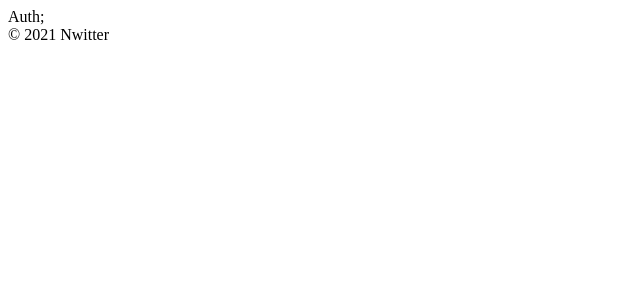
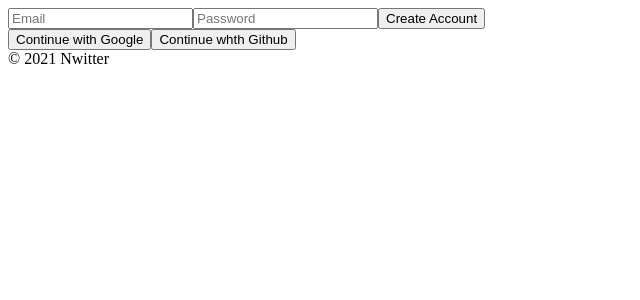
Before and after one commit to yezlee/nwitter, a React (Create React App) app: page /#/ in a window 1280 px wide. Shown: the top 300 px of the page, without its empty margins (0-640 px from the left). Built offline with nearby package versions, Linux system fonts and the light colour scheme; no server answers.

Commit message:
Login form part one / Creating account

```diff
--- a/src/components/App.js
+++ b/src/components/App.js
@@ -3,12 +3,12 @@ import AppRouter from "components/Router";
 import { authService } from "fbase";
 
 function App() {
-  console.log(authService.currentUser); // 지금은 이걸 하면 nul로 나와. 당연히 현재유저가 없으니까. 그래서 이걸 아래 useState에 넣어주는거지
+  console.log(authService.currentUser); // 지금은 이걸 하면 null 로 나와. 당연히 현재유저가 없으니까. 그래서 이걸 아래 useState에 넣어주는거지
   const [isLoggedin, setIsLoggedIn] = useState(authService.currentUser); // 이러면 유저가 로그인을 했는지 안했는지 알수있지.
 
   return (
     <>
-      <AppRouter isLoggedin={isLoggedin} />;
+      <AppRouter isLoggedin={isLoggedin} />
       <footer>&copy; {new Date().getFullYear()} Nwitter </footer>
     </>
   );
--- a/src/routes/Auth.js
+++ b/src/routes/Auth.js
@@ -1,5 +1,85 @@
-import React from "react";
+import { authService } from "fbase";
+import React, { useState } from "react";
 
-const Auth = () => <span>Auth</span>;
+const Auth = () => {
+  const [email, setEmail] = useState("");
+  const [password, setPassword] = useState("");
+  const [newAccount, setNewAccount] = useState(true);
+
+  const onChange = (event) => {
+    // onChange를 아래 돔에 줬잖아. 그래서 뭔가 바뀔때마다 onChange가 실행됨.
+    // 그때마다 event.target.name이 email인지 password인지 확인해서 setEmail or setPassword해주는거지!
+
+    // here EVENT means "What is just happened?" What happened is the input has changed.
+    // Event has a lot of information, one of them is target which is what was the change?
+
+    // Everytime I change the input, the state changes too.
+
+    // console.log(event.target.name);
+    // console.log(event.target.value);
+    const {
+      target: { name, value },
+    } = event;
+    if (name === "email") {
+      setEmail(value);
+    } else if (name === "password") {
+      setPassword(value);
+    }
+    // 이렇게 하는 이유는 onChange를 두개 만들기 싫어서. - 이메일,패스워드 둘다 만들기 싫어서
+  };
+
+  const onSubmit = async (event) => {
+    event.preventDefault(); // -> It means, let me handle that.
+    // 이걸 하는 이유는, Everytime submit a form using normal HTML, the website gets refreshed.
+    // and when it is refreshed all the react code goes away, all the state goes away
+    // 일반 html을 폼을 서브밋할때 새로고침되는데 - 그러면서 url뒤에 ?email=test&password=1234 이런식으로 뜨지.
+    // 이렇게 새로고침을 하면 리액트도 새로고침되고 코드가 다 날라감.
+
+    try {
+      let data;
+      if (newAccount) {
+        // create account
+        data = await authService.createUserWithEmailAndPassword(
+          email,
+          password
+        );
+      } else {
+        // log in
+        data = await authService.signInWithEmailAndPassword(email, password);
+      }
+      console.log(data);
+    } catch (err) {
+      console.log(err);
+    }
+  };
+
+  return (
+    <div>
+      <form onSubmit={onSubmit}>
+        <input
+          name="email"
+          type="email"
+          placeholder="Email"
+          required
+          value={email}
+          onChange={onChange}
+        />
+        <input
+          name="password"
+          type="password"
+          placeholder="Password"
+          required
+          value={password}
+          onChange={onChange}
+        />
+        <input type="submit" value={newAccount ? "Create Account" : "Log In"} />
+      </form>
+      <div>
+        <button>Continue with Google</button>
+        <button>Continue whth Github</button>
+      </div>
+    </div>
+  );
+};
 
 export default Auth;
```
